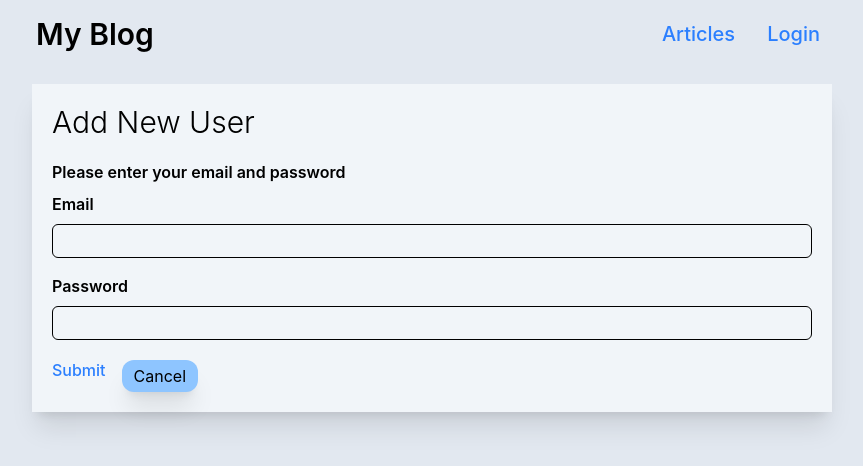
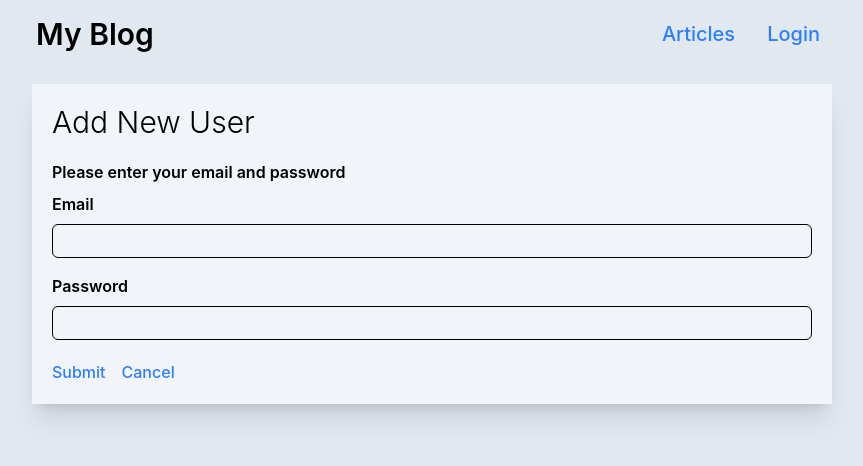
Before and after one commit to JacksonHoran/Blog-App, a Vue app in the folder frontend/: page /add-user in a window 1280 px wide. Shown: the top 466 px of the page, without its empty margins (208-1071 px from the left). Built offline with nearby package versions, Linux system fonts and the light colour scheme; no server answers.

Commit message:
add consistent button styling

```diff
--- a/frontend/src/views/AddUser.vue
+++ b/frontend/src/views/AddUser.vue
@@ -58,12 +58,12 @@ const handleSubmit = async () => {
               type="text" />
           </div>
         </fieldset>
-        <div class="flex gap-4">
+        <div class="flex gap-4 pt-3">
           <SubmitButton />
           <router-link
             to="/login"
-            class="mt-3 py-1 px-3 bg-blue-300 rounded-xl hover:bg-blue-400 shadow-xl cursor-pointer"
-            >Cancel</router-link>
+            class="text-blue-500 hover:text-blue-700 transition-colors font-medium">
+            Cancel</router-link>
         </div>
       </form>
       <p v-if="errorMessage" class="mt-4 text-red-500 font-semibold">
--- a/frontend/src/views/Login.vue
+++ b/frontend/src/views/Login.vue
@@ -70,7 +70,7 @@ const handleLogin = async () => {
           <SubmitButton />
           <router-link
             to="/add-user"
-            class="text-blue-500 hover:text-blue-700 transition-colors font-medium flex items-center w-fit">
+            class="text-blue-500 hover:text-blue-700 transition-colors font-medium">
             Add User</router-link
           >
         </div>
```
